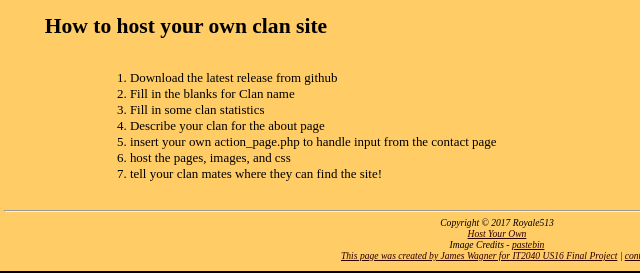
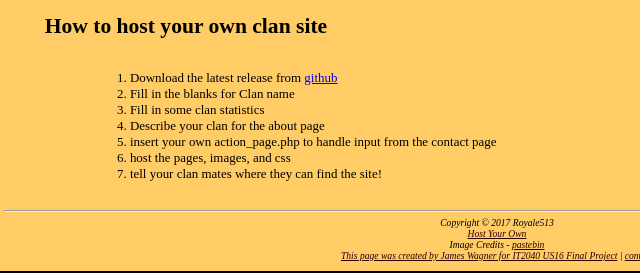
Before and after one commit to wagne2jd/ClashRoyaleClanSite, a plain HTML site: page github.html in a window 1280 px wide. Shown: the part 255-528 px from the top of the page, 143-783 px from the left. Drawn offline with Linux system fonts and the light colour scheme.

Commit message:
updated github link
Now that a release is actually posted we can link to the releases page on github

```diff
--- a/github.html
+++ b/github.html
@@ -25,7 +25,7 @@
 	<h2>How to host your own clan site</h2>
 	<div>
 		<ol>
-			<li>Download the latest release from github
+			<li>Download the latest release from <a href="https://github.com/wagne2jd/ClashRoyaleClanSite/releases" target="new">github</a>
 			</li>
 			<li>Fill in the blanks for Clan name
 			</li>
```
